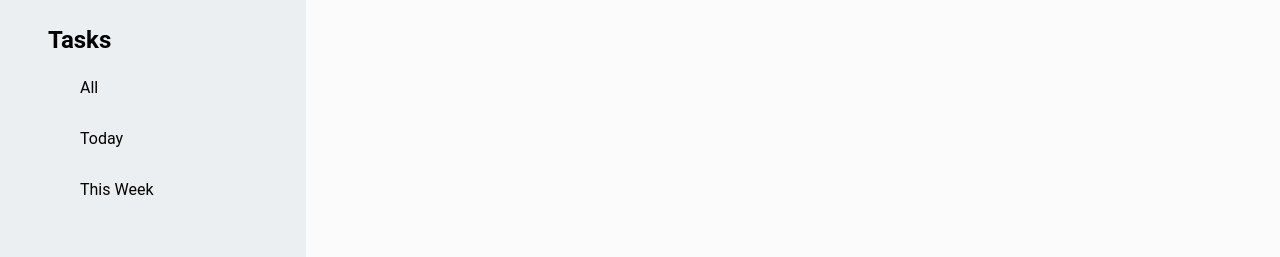
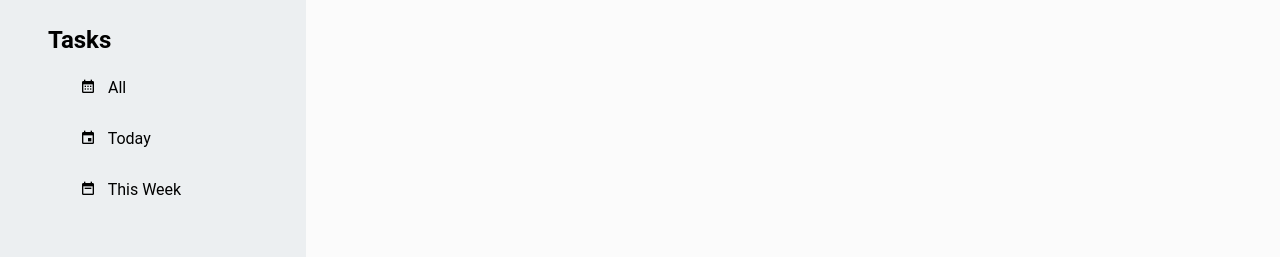
Before and after one commit to catalinbroinas/todo-list, a plain HTML site: page index.html in a window 1280 px wide. Shown: the part 127-384 px from the top of the page. Drawn offline with Linux system fonts and the light colour scheme.

Commit message:
Add icons to nav-items

```diff
--- a/index.html
+++ b/index.html
@@ -21,9 +21,18 @@
             <!-- Tasks -->
             <ul class="sidebar-task">
                 <h6 class="sidebar-title">Tasks</h6>
-                <button type="button" class="nav-item">All</button>
-                <button type="button" class="nav-item">Today</button>
-                <button type="button" class="nav-item">This Week</button>
+                <button type="button" class="nav-item">
+                    <i class="mdi mdi-calendar-month nav-icon"></i>
+                    All
+                </button>
+                <button type="button" class="nav-item">
+                    <i class="mdi mdi-calendar nav-icon"></i>
+                    Today
+                </button>
+                <button type="button" class="nav-item">
+                    <i class="mdi mdi-calendar-week nav-icon"></i>
+                    This Week
+                </button>
             </ul>
             <!-- Tasks -->
             <!-- Projects -->
```
Also changed, not shown: 1 other file.
